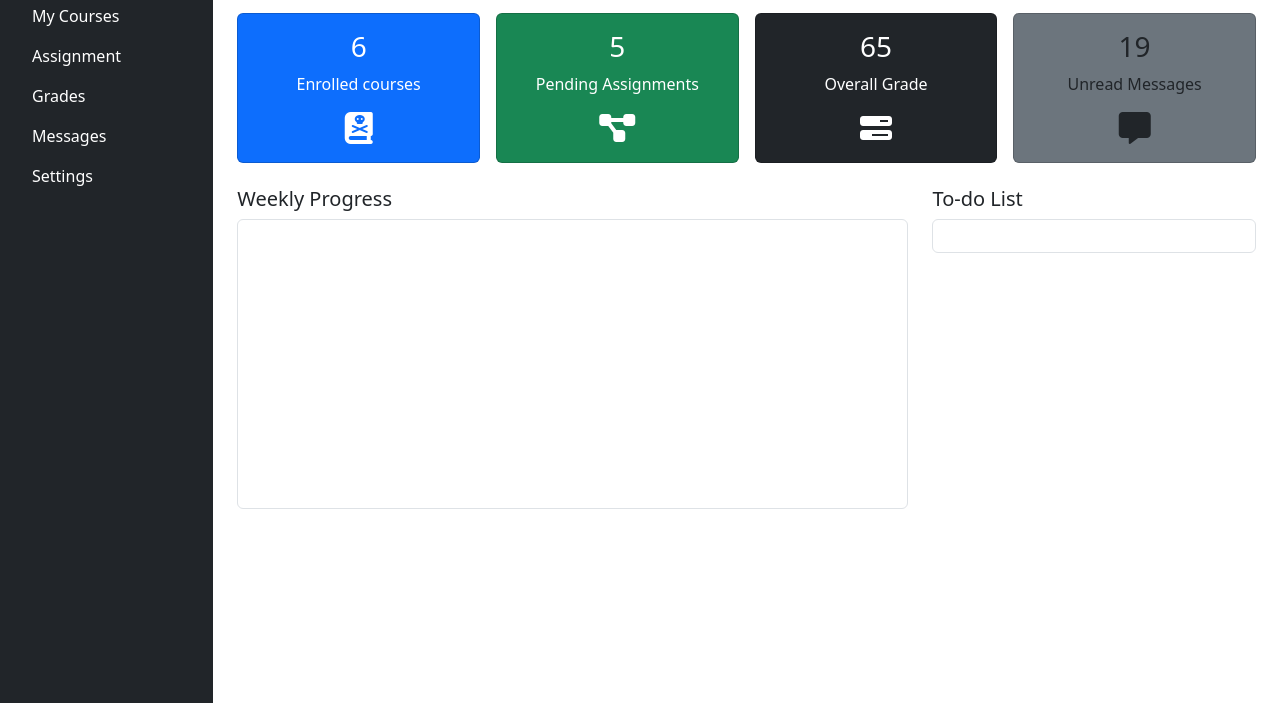
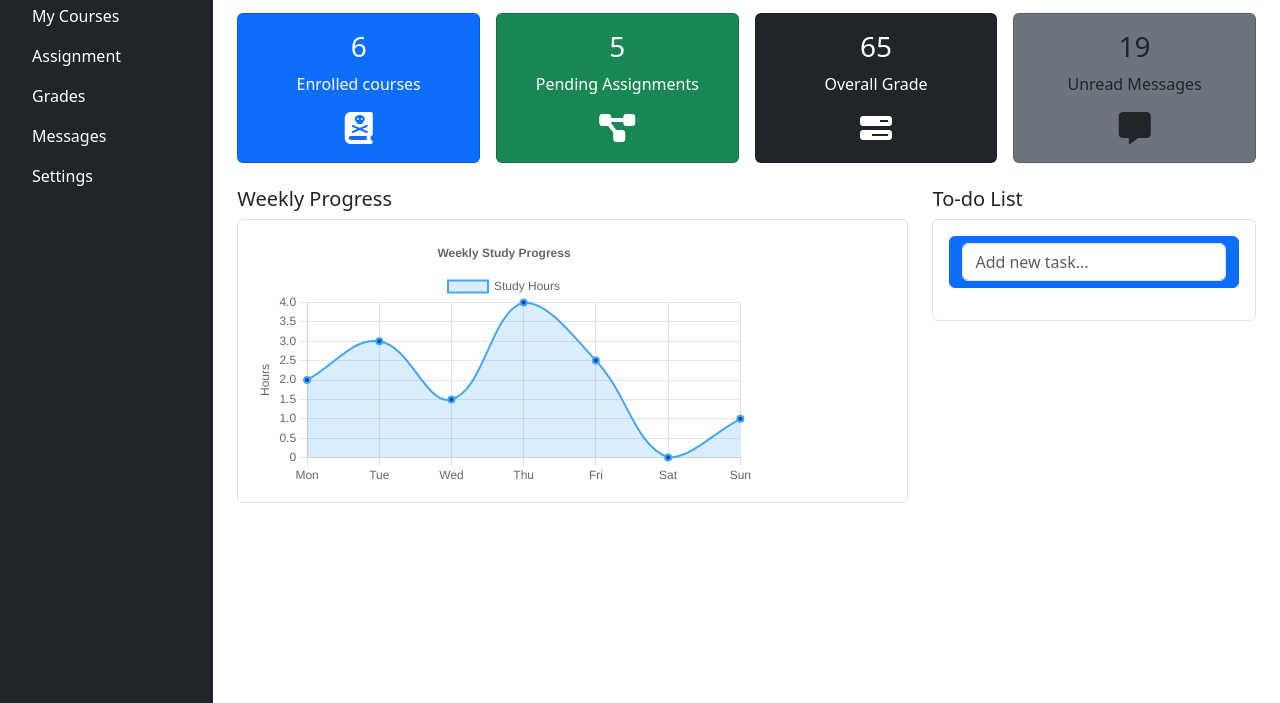
Before and after one commit to wuntia-create/student-dashboard-layout, a plain HTML site: page dashboard.html in a window 1280 px wide. Shown: the part 97-800 px from the top of the page. Drawn offline with nearby package versions, Linux system fonts and the light colour scheme.

Commit message:
script.js

```diff
--- a/dashboard.html
+++ b/dashboard.html
@@ -3,6 +3,7 @@
 <head>
     <title>Dashboard</title>
     <link rel="stylesheet" href="style.css">
+    <script src="https://cdn.jsdelivr.net/npm/chart.js"></script>
     <link href="https://cdn.jsdelivr.net/npm/bootstrap@5.3.6/dist/css/bootstrap.min.css" rel="stylesheet" integrity="sha384-4Q6Gf2aSP4eDXB8Miphtr37CMZZQ5oXLH2yaXMJ2w8e2ZtHTl7GptT4jmndRuHDT" crossorigin="anonymous">
     <link rel="stylesheet" href="https://cdnjs.cloudflare.com/ajax/libs/font-awesome/6.5.0/css/all.min.css" />
 </head>
@@ -67,12 +68,12 @@
                     <div class="col-md-8">
                         <h5>Weekly Progress</h5>
                         <div class="bg-white p-3 border rounded">
-                            <canvas id="progress-chart" width="500" height="250"></canvas>
+                            <canvas id="progresschart" width="500" height="250"></canvas>
                         </div>
                     </div>
                     <div class="col-md-4">
                         <h5>To-do List</h5>
-                        <div id="todo-section" class="bg-white p-3 border rounded">
+                        <div id="todo-Section" class="bg-white p-3 border rounded">
                         </div>
                     </div>
                 </div>
--- /dev/null
+++ b/script.js
@@ -0,0 +1,76 @@
+document.addEventListener('DOMContentLoaded',()=>{
+    const todoSection = document.getElementById('todo-Section');
+    const form = document.createElement('form');
+    form.className = 'd-flex mb-3';
+    const input = document.createElement('input');
+    input.type = 'text';
+    input.id = 'todo-input';
+    input.placeholder = 'Add new task...';
+    input.className = 'form-control me-2';
+    input.required = true;
+    const button = document.createElement('button');
+    button.type = 'submit';
+    button.className = 'btn btn-primary';
+    button.appendChild(input);
+    form.appendChild(button);
+    const list = document.createElement('ul');
+    list.id = 'todo-list';
+    list.className = 'list-group';
+    todoSection.appendChild(form);
+    todoSection.appendChild(list);
+    //Logic for adding tasks
+    form.addEventListener('submit',(e) => {
+        e.preventDefault();
+        const taskText = input.value.trim();
+        if (taskText === '') return;
+        const li = document.createElement('li');
+        li.className = 'list-group-item d-flex justify-content-between align-items-center';
+        li.innerHTML = `
+        <span>${taskText}</span>
+        <button class="btn btn-sm btn-danger">Delete</button>
+        `;
+        li.querySelector('button').addEventListener('click',() => li.remove());
+        list.appendChild(li);
+        input.value = '';
+    });
+});
+// Chart.js - Weekly Progress Line Chart
+const ctx = document.getElementById('progresschart').getContext('2d');
+
+new Chart(ctx, {
+  type: 'line',
+  data: {
+    labels: ['Mon', 'Tue', 'Wed', 'Thu', 'Fri', 'Sat', 'Sun'],
+    datasets: [{
+      label: 'Study Hours',
+      data: [2, 3, 1.5, 4, 2.5, 0, 1],
+      borderColor: '#42a5f5',
+      backgroundColor: 'rgba(66, 165, 245, 0.2)',
+      borderWidth: 2,
+      tension: 0.4,
+      fill: true,
+      pointBackgroundColor: '#0d47a1'
+    }]
+  },
+  options: {
+    responsive: false,
+    plugins: {
+      legend: {
+        position: 'top',
+      },
+      title: {
+        display: true,
+        text: 'Weekly Study Progress'
+      }
+    },
+    scales: {
+      y: {
+        beginAtZero: true,
+        title: {
+          display: true,
+          text: 'Hours'
+        }
+      }
+    }
+  }
+});
```
